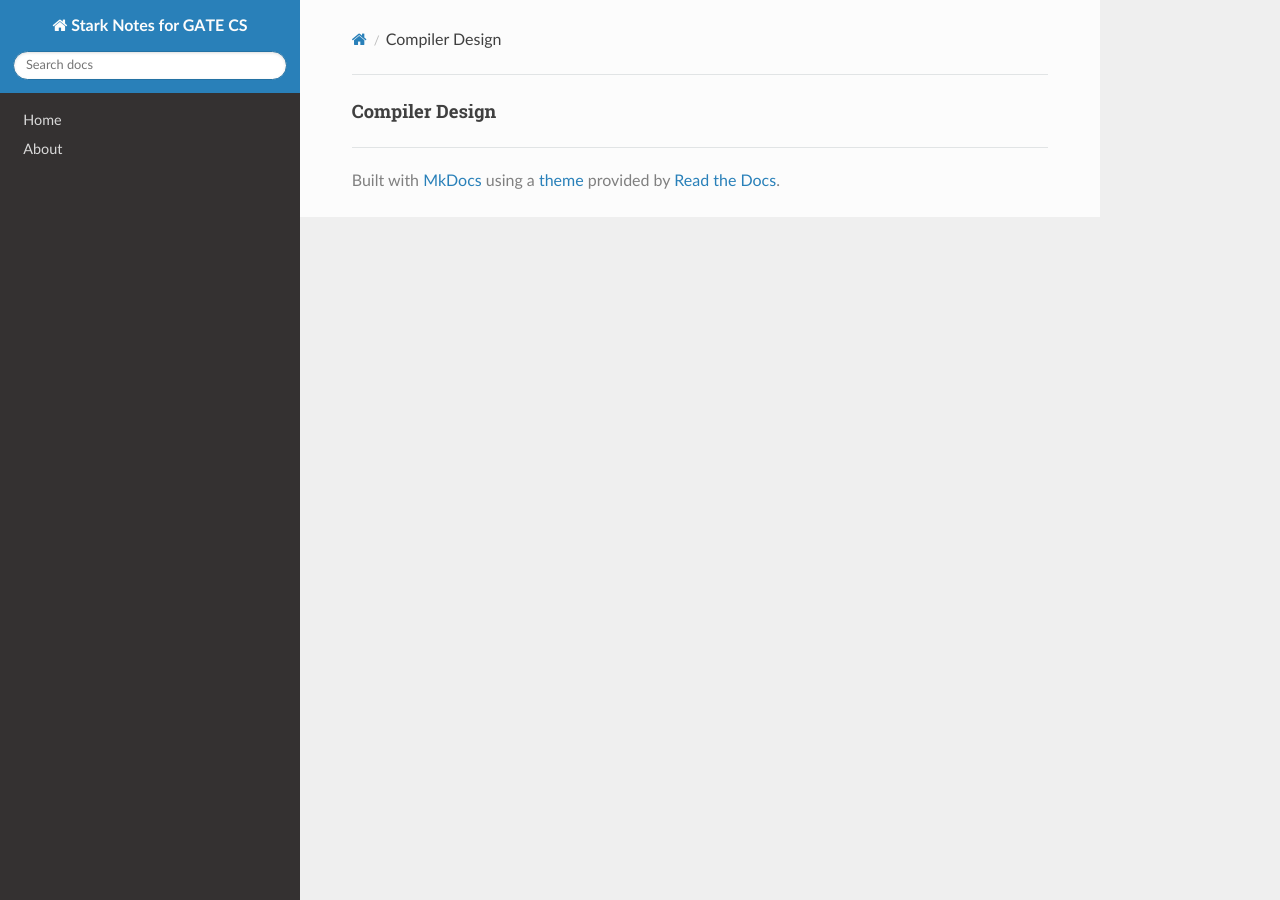
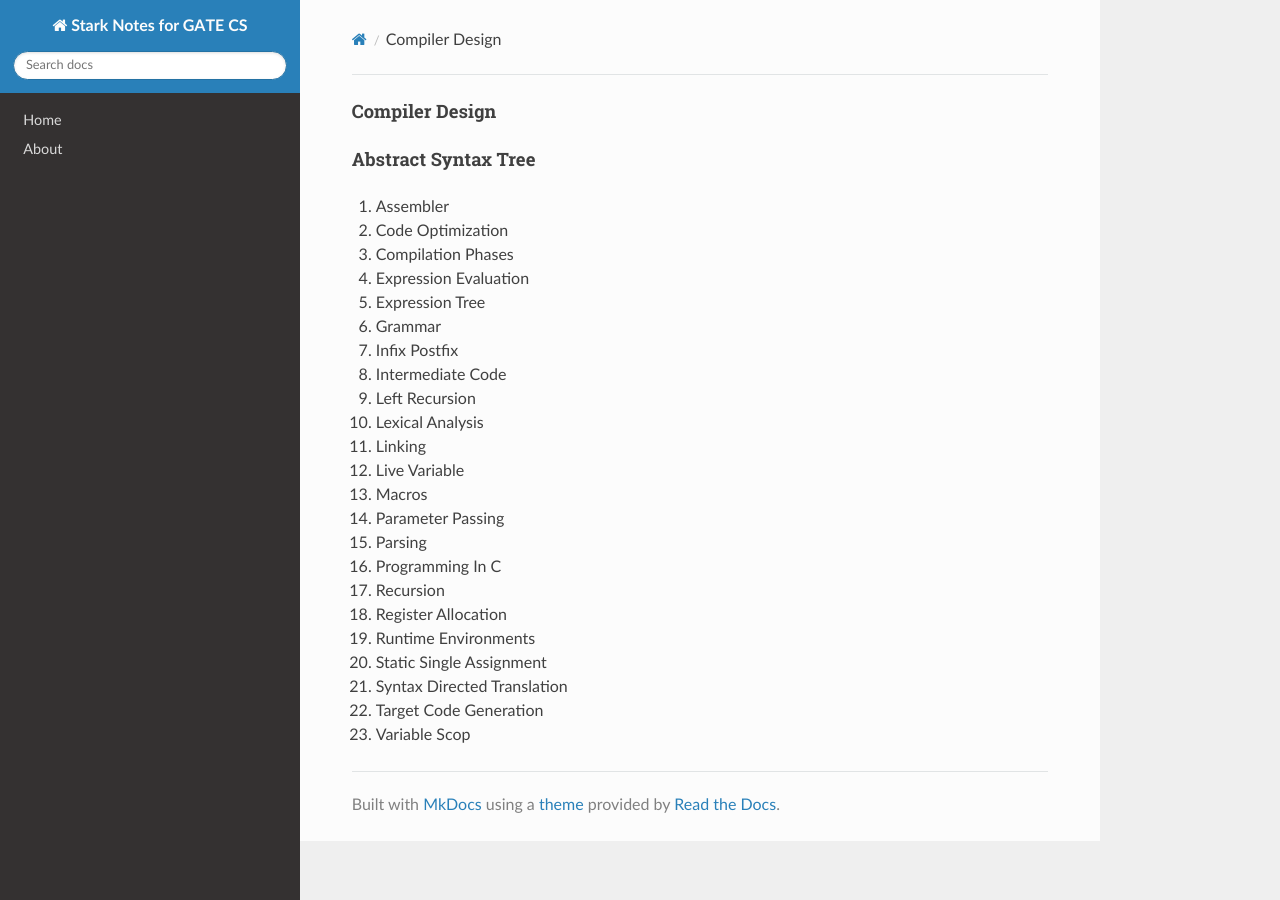
Before and after one commit to Bharathbrothers/stark-notes, an MkDocs documentation site: the page built from docs/Compiler-Design.md, in a window 1280 px wide. Built offline with MkDocs 1.6.1, drawn with Linux system fonts in a browser that asks for light colours; nearby versions of some CDN libraries.

Commit message:
Update Compiler-Design.md

```diff
--- a/docs/Compiler-Design.md
+++ b/docs/Compiler-Design.md
@@ -1 +1,27 @@
 #### Compiler Design
+
+
+#### Abstract Syntax Tree
+2. Assembler
+3. Code Optimization
+4. Compilation Phases
+5. Expression Evaluation
+6. Expression Tree
+7. Grammar
+8. Infix Postfix
+9. Intermediate Code
+10. Left Recursion
+11. Lexical Analysis
+12. Linking
+13. Live Variable
+14. Macros
+15. Parameter Passing
+16. Parsing
+17. Programming In C
+18. Recursion
+19. Register Allocation
+20. Runtime Environments
+21. Static Single Assignment
+22. Syntax Directed Translation
+23. Target Code Generation
+24. Variable Scop
```
